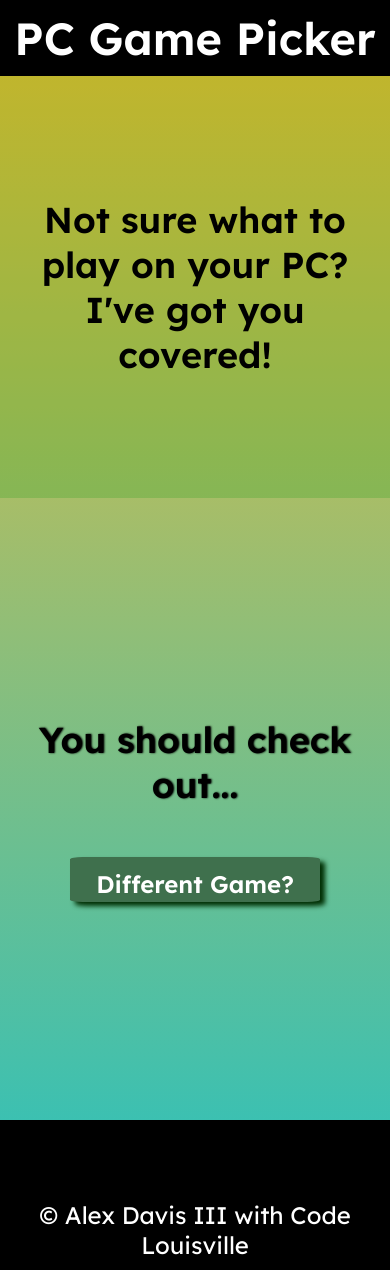
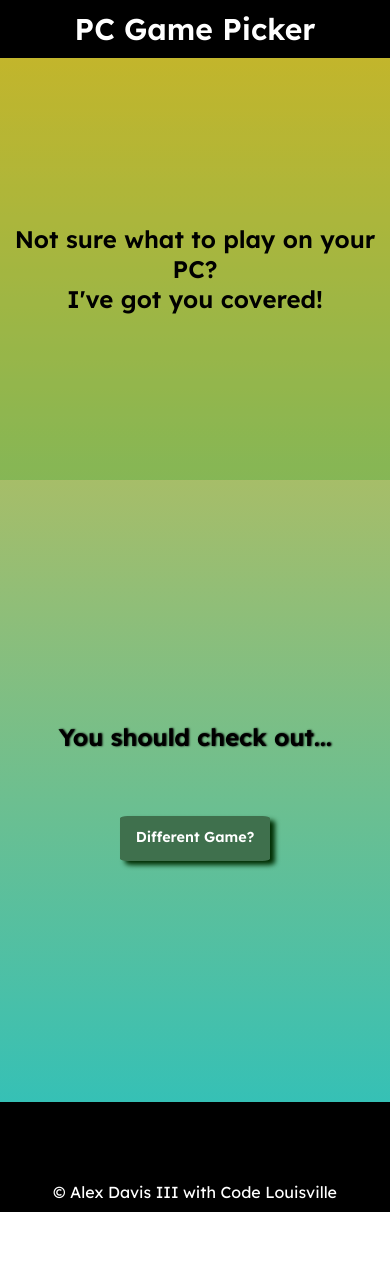
Before and after one commit to AlexDavisIII/Project-Fun, a website with bundled scripts: page index.html in a window 390 px wide. After the commit the page ends 1212 px from the top, so only its background shows below. Built offline with nearby package versions, Linux system fonts and the light colour scheme; no server answers; files whose address does not match are found by name.

Commit message:
more responsiveness changes for more screen sizes

```diff
--- a/package.json
+++ b/package.json
@@ -18,7 +18,9 @@
   },
   "homepage": "https://github.com/AlexDavisIII/Project-Fun#readme",
   "dependencies": {
+    "concurrently": "^8.0.1",
     "cors": "^2.8.5",
-    "express": "^4.18.2"
+    "express": "^4.18.2",
+    "local-web-server": "^5.3.0"
   }
 }
--- a/style.css
+++ b/style.css
@@ -59,10 +59,8 @@ section{
 }
 
 #featuredGame img{
-    max-width: 500px;
-    min-height: 200px;
-    width: 450px;
-    height: 200px;
+    width: 300px;
+    height: 300px;
 }
 
 #featuredHeading{
@@ -123,11 +121,12 @@ footer{
 
 }
 
-@media screen and (max-width: 1500px){
+@media screen and (max-width: 1400px){
 
     #featuredContainer{
-        flex-direction: column;
+        flex-direction: row;
         justify-content: center;
+        gap: 4.5rem;
     }
 
     #featuredGame ul li{
@@ -140,8 +139,68 @@ footer{
     }
 
     #featuredGame img{
-        max-width: 300px;
-        max-height: 250px;
+        max-width: 200px;
+        max-height: 200px;
+    }
+
+    .button{
+        padding: 5px;
+        height: 55px;
+    }
+
+    .button:hover{
+        padding: 5px;
+        height: 55px;
+    }
+
+    #pcHead{
+        font-size: 1em;
+    }
+
+    .subMessage{
+        display:flex;
+        flex-direction: row;
+        font-size: 1.5em;
+        text-align: center;
+        margin:0px;
+        padding: 10px;
+    }
+
+    nav{
+        font-size: 40px;
+        text-align: center;
+    }
+
+    footer{
+        text-align: center;
+    }
+}
+
+
+@media screen and (max-width: 1000px){
+
+    #pcHead{
+        font-size: 1.2em;
+    }
+
+    #featuredContainer{
+        flex-direction: column;
+        justify-content: center;
+        gap: 2rem;
+    }
+
+    #featuredGame ul li{
+        font-size: 1.5em;
+
+    }
+
+    #featuredHeading{
+        font-size: 1.5em;
+    }
+
+    #featuredGame img{
+        max-width: 200px;
+        max-height: 200px;
     }
 
     .button{
@@ -180,6 +239,15 @@ footer{
 
 @media screen and (max-width: 620px){
 
+    #pcHead{
+        font-size: 1.3rem;
+    }
+
+    #featuredHeading{
+        font-size: 1.5em;
+    }
+
+
     #featuredContainer{
         flex-direction: column;
         justify-content: center;
@@ -188,16 +256,18 @@ footer{
     .button{
         padding: 10px;
         max-height: 45px;
+        font-size: 1em;
     }
 
     .button:hover{
         padding: 10px;
         height: 45px;
+        font-size: 1em;
     }
 
     #featuredGame img{
-        max-width: 300px;
-        max-height: 250px;
+        max-width: 150px;
+        max-height: 150px;
     }
 
     #featuredGame ul li{
@@ -217,7 +287,7 @@ footer{
     .subMessage{
         display:flex;
         flex-direction: row;
-        font-size: 1.5em;
+        font-size: 1em;
         text-align: center;
         padding: 10px;
     }
@@ -227,7 +297,71 @@ footer{
     }
 
     footer{
+        font-size: 1.3em;
         text-align: center;
     }
 
 }
+
+@media screen and (max-width: 450px){
+
+    #featuredHeading{
+        font-size: 1em;
+    }
+
+    #featuredContainer{
+        flex-direction: column;
+        justify-content: center;
+    }
+
+    .button{
+        padding: 10px;
+        max-height: 45px;
+        width: 150px;
+        font-size: .9em;
+    }
+
+    .button:hover{
+        padding: 10px;
+        height: 45px;
+        width: 150px;
+        font-size: .9em;
+    }
+
+    #featuredGame img{
+        max-width: 150px;
+        max-height: 150px;
+    }
+
+    #featuredGame ul li{
+        font-size: 1.0em;
+    }
+
+    #pcHead{
+        font-size: 20px;
+
+    }
+
+    #quoteContainer p{
+        font-size: 1em;
+        padding: 20px;
+    }
+
+    .subMessage{
+        display:flex;
+        flex-direction: row;
+        font-size: 1em;
+        text-align: center;
+        padding: 10px;
+    }
+
+    nav{
+        text-align: center;
+    }
+
+    footer{
+        font-size: 1em;
+        text-align: center;
+    }
+
+}
```
Also changed, not shown: index.html (+1 -1 lines), README.md, 2 other files.
